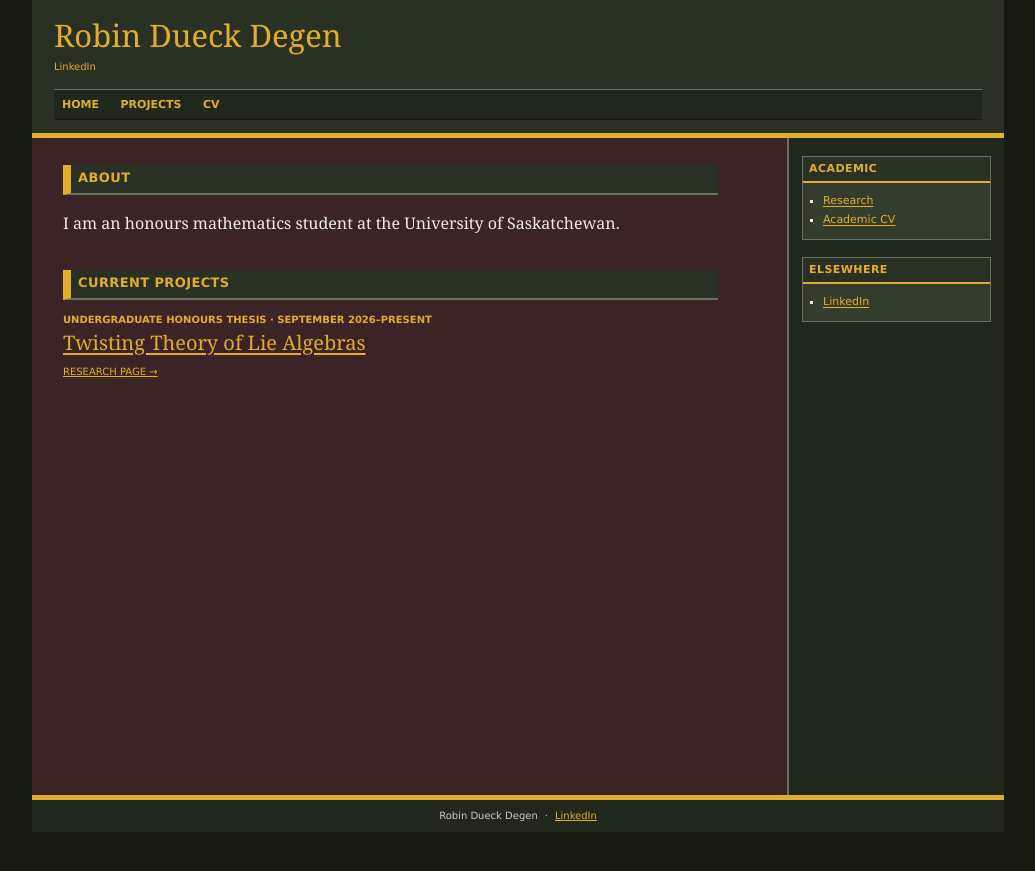
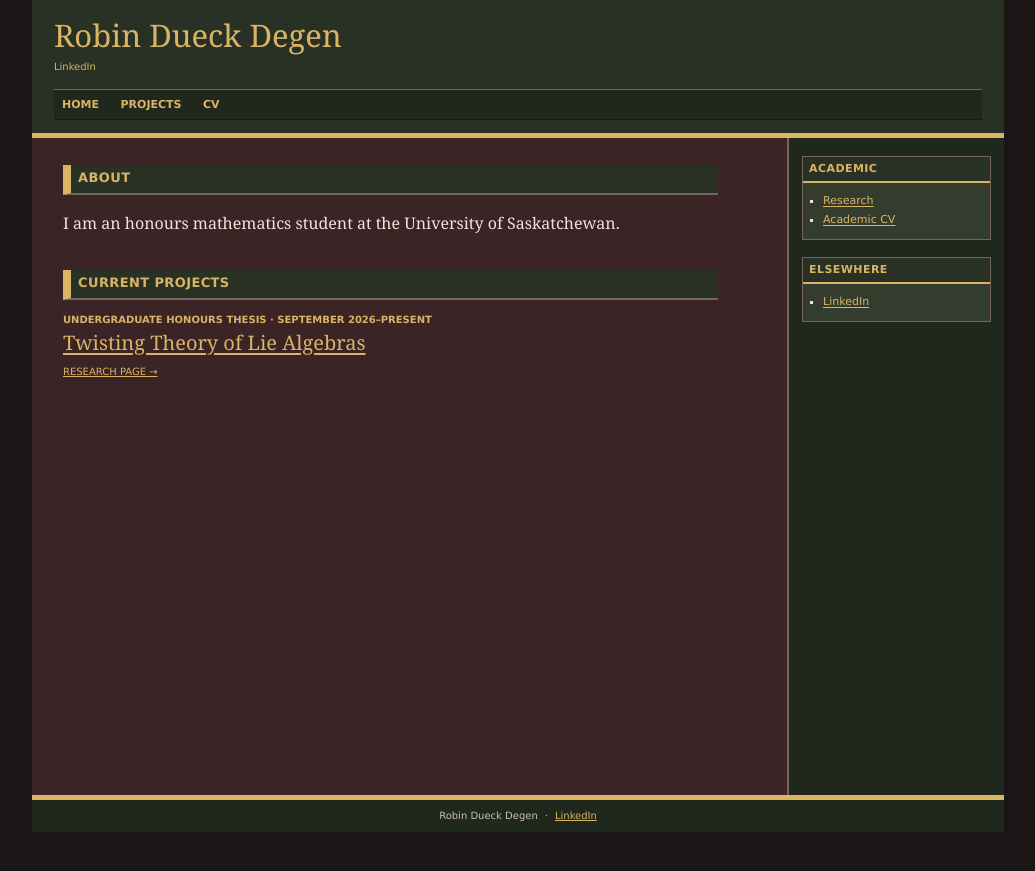
Before and after one commit to 8ts5bgytc8-cyber/robindueckdegen.com, a Jekyll site: the page built from index.html, in a window 1280 px wide. Shown: the top 871 px of the page, without its empty margins (122-1157 px from the left). Built offline with Jekyll 4.4.1, drawn with Linux system fonts in a browser that asks for light colours.

Commit message:
Harmonize burgundy surfaces with olive framing and antique gold accents

```diff
--- a/assets/css/main.css
+++ b/assets/css/main.css
@@ -24,7 +24,7 @@
 }
 
 a:visited { color: var(--link-visited); }
-a:hover, a:focus { color: var(--metadata); }
+a:hover, a:focus { color: var(--link-hover); }
 
 .site-shell {
   width: min(var(--max-width), calc(100% - 36px));
@@ -212,7 +212,7 @@
 .home-sidebar section {
   margin: 0 0 17px;
   border: 1px solid var(--border);
-  background: var(--surface-bg);
+  background: var(--sidebar-surface-bg);
 }
 
 .home-sidebar h2 {
--- a/assets/css/theme.css
+++ b/assets/css/theme.css
@@ -2,37 +2,39 @@
    These settings apply to the main site, CV, projects, notes, and blog.
    Change the hexadecimal values below, save, then rebuild/refresh the site.
    The role mappings below reuse the palette so one edit affects every use.
-   Palette: dark burgundy reading background with olive and mustard gold accents.
+   Palette: burgundy reading surfaces, deep olive framing, and antique gold accents.
 */
 :root {
   /* Palette: edit these first. */
   --burgundy: #3b2426;          /* Main reading background */
+  --burgundy-panel: #452e30;    /* Cards and contents panels */
+  --burgundy-code: #302325;     /* Code backgrounds */
   --olive: #394231;             /* Olive palette colour */
   --olive-deep: #293024;        /* Header and navigation */
   --olive-panel: #333c2d;       /* Cards, sidebar boxes and code */
   --olive-darkest: #20271d;    /* Sidebar and footer */
-  --gold: #e2ad2b;             /* Headings, links and accent rules */
-  --gold-soft: #d6c185;        /* Visited links */
-  --cream: #f1eddf;           /* Body text */
-  --sage-light: #c8cebc;      /* Secondary text */
-  --olive-rule: #68735c;      /* Borders and separators */
+  --gold: #d8b464;             /* Headings, links and accent rules */
+  --gold-soft: #c9b58b;        /* Visited links */
+  --cream: #eee5d8;           /* Body text */
+  --warm-muted: #cdbfb1;      /* Secondary text */
+  --warm-rule: #76665a;       /* Borders and separators */
   --warm-white: #fff5d6;      /* Hover and focus text */
-  --near-black: #151a12;      /* Outside the page */
-  --figure-paper: #f1eddf;    /* Background behind diagrams/images */
+  --near-black: #191615;      /* Outside the page */
+  --figure-paper: #eee5d8;    /* Background behind diagrams/images */
 
   /* Roles: replace an alias with a colour to adjust that area separately. */
   --page-surround: var(--near-black);
   --page-bg: var(--burgundy);
-  --surface-bg: var(--olive-panel);
+  --surface-bg: var(--burgundy-panel);
   --text: var(--cream);
-  --text-muted: var(--sage-light);
+  --text-muted: var(--warm-muted);
   --heading: var(--gold);
   --accent: var(--gold);
   --metadata: var(--gold);
   --link: var(--gold);
   --link-visited: var(--gold-soft);
   --link-hover: var(--warm-white);
-  --border: var(--olive-rule);
+  --border: var(--warm-rule);
   --frame-border: var(--near-black);
   --header-bg: var(--olive-deep);
   --header-text: var(--gold);
@@ -40,7 +42,8 @@
   --band-bg: var(--olive-deep);
   --band-text: var(--gold);
   --sidebar-bg: var(--olive-darkest);
+  --sidebar-surface-bg: var(--olive-panel);
   --footer-bg: var(--olive-darkest);
-  --code-bg: var(--olive-panel);
+  --code-bg: var(--burgundy-code);
   --figure-bg: var(--figure-paper);
 }
```
